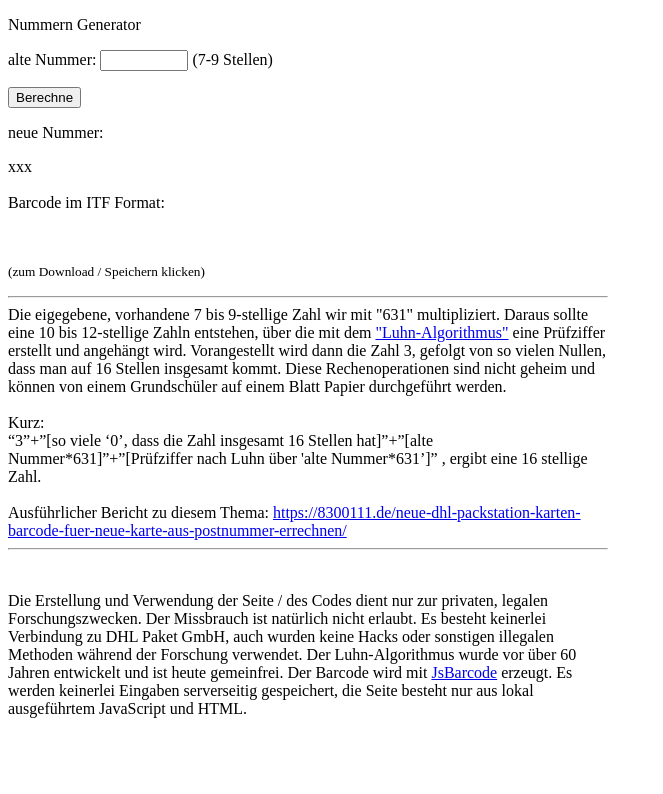
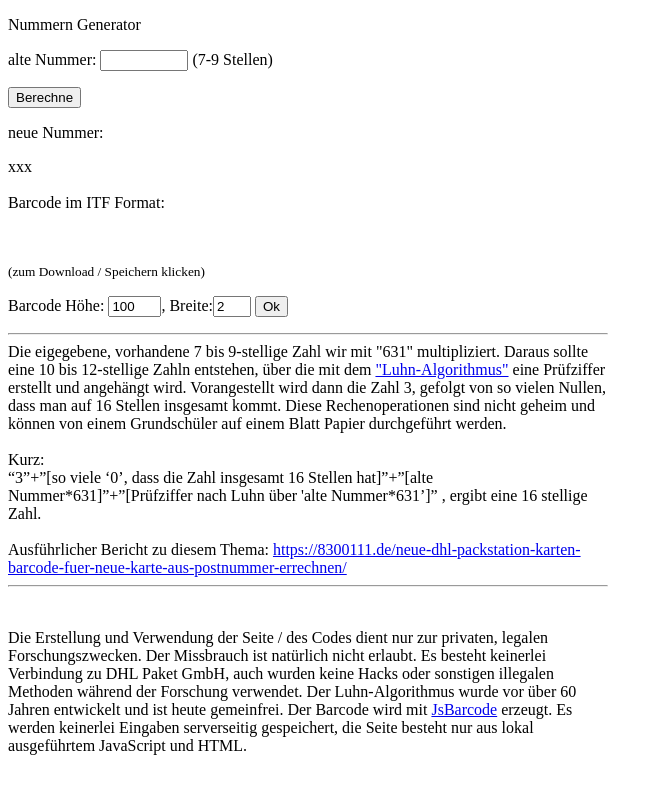
Before and after one commit to Isolus/NumberGenerator, a plain HTML site: page index.html in a window 1280 px wide. Shown: the whole page, without its empty margins (0-663 px from the left). Drawn offline with Linux system fonts and the light colour scheme.

Commit message:
Update index.html

```diff
--- a/index.html
+++ b/index.html
@@ -18,6 +18,7 @@
   <canvas id="barcode" style="display:none;"></canvas>
   <a target="_blank" href="#" id="imageLink" download="#"><img id="canvasImg" style="max-width: 90vw;"></a>
   <p><small>(zum Download / Speichern klicken)</small></p>
+  <p>Barcode Höhe: <input type="number" id="bc_height" style="width:45px" value="100">, Breite:<input type="number" id="bc_width" style="width:30px" value="2"> <button type="button"  onclick="calculateButton()">Ok</button> </p>
 
   <hr>
   Die eigegebene, vorhandene 7 bis 9-stellige Zahl wir mit "631" multipliziert. Daraus sollte eine 10 bis 12-stellige Zahln entstehen, über die mit dem <a target="_blank" href="http://www.dereferer.org/?https%3A%2F%2Fde%2Ewikipedia%2Eorg%2Fwiki%2FLuhn%2DAlgorithmus">"Luhn-Algorithmus"</a> eine Prüfziffer erstellt und angehängt wird. Vorangestellt wird dann die Zahl 3, gefolgt von so vielen Nullen, dass man auf 16 Stellen insgesamt kommt. Diese Rechenoperationen sind nicht geheim und können von einem Grundschüler auf einem Blatt Papier durchgeführt werden.
```
